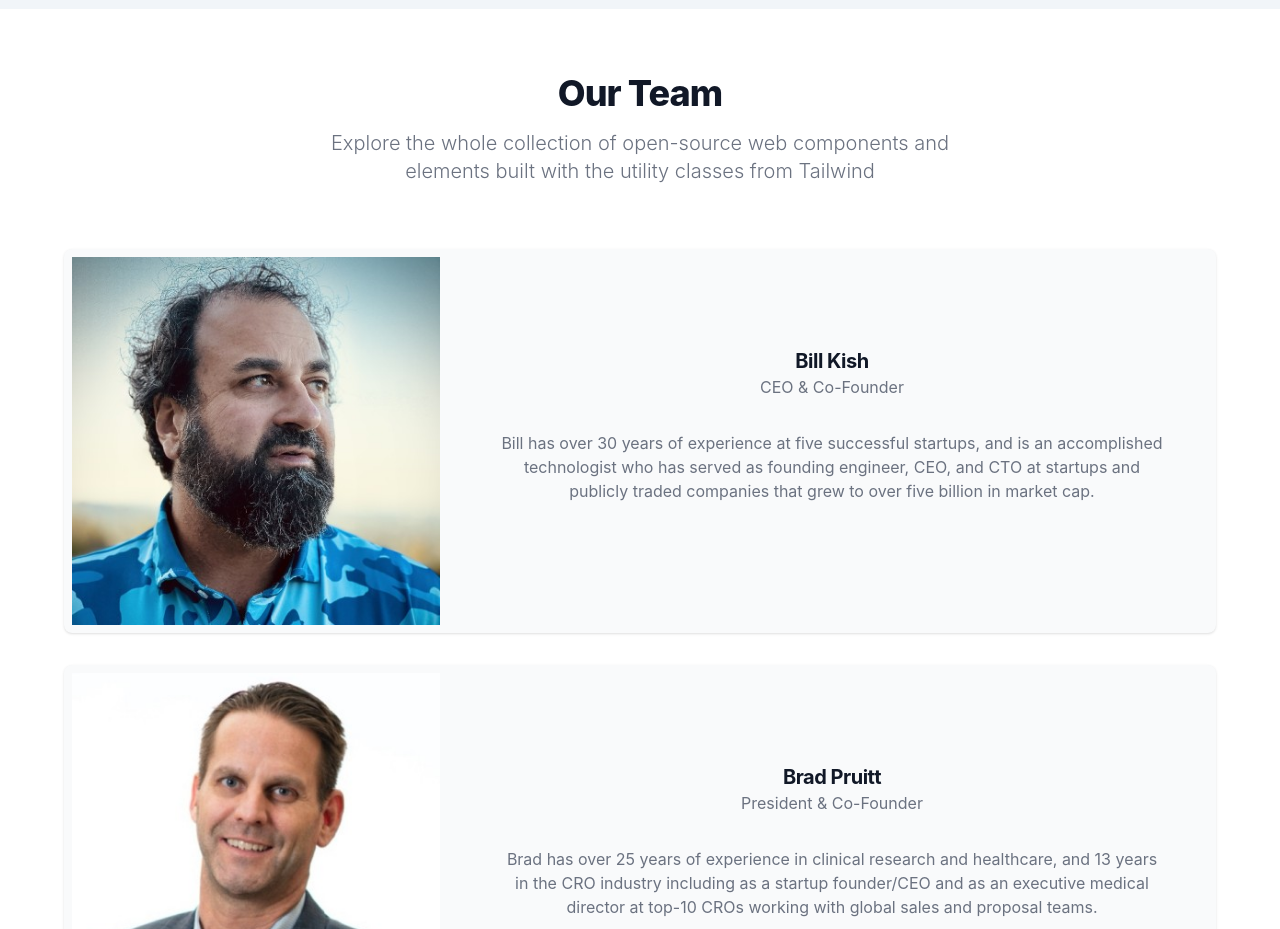
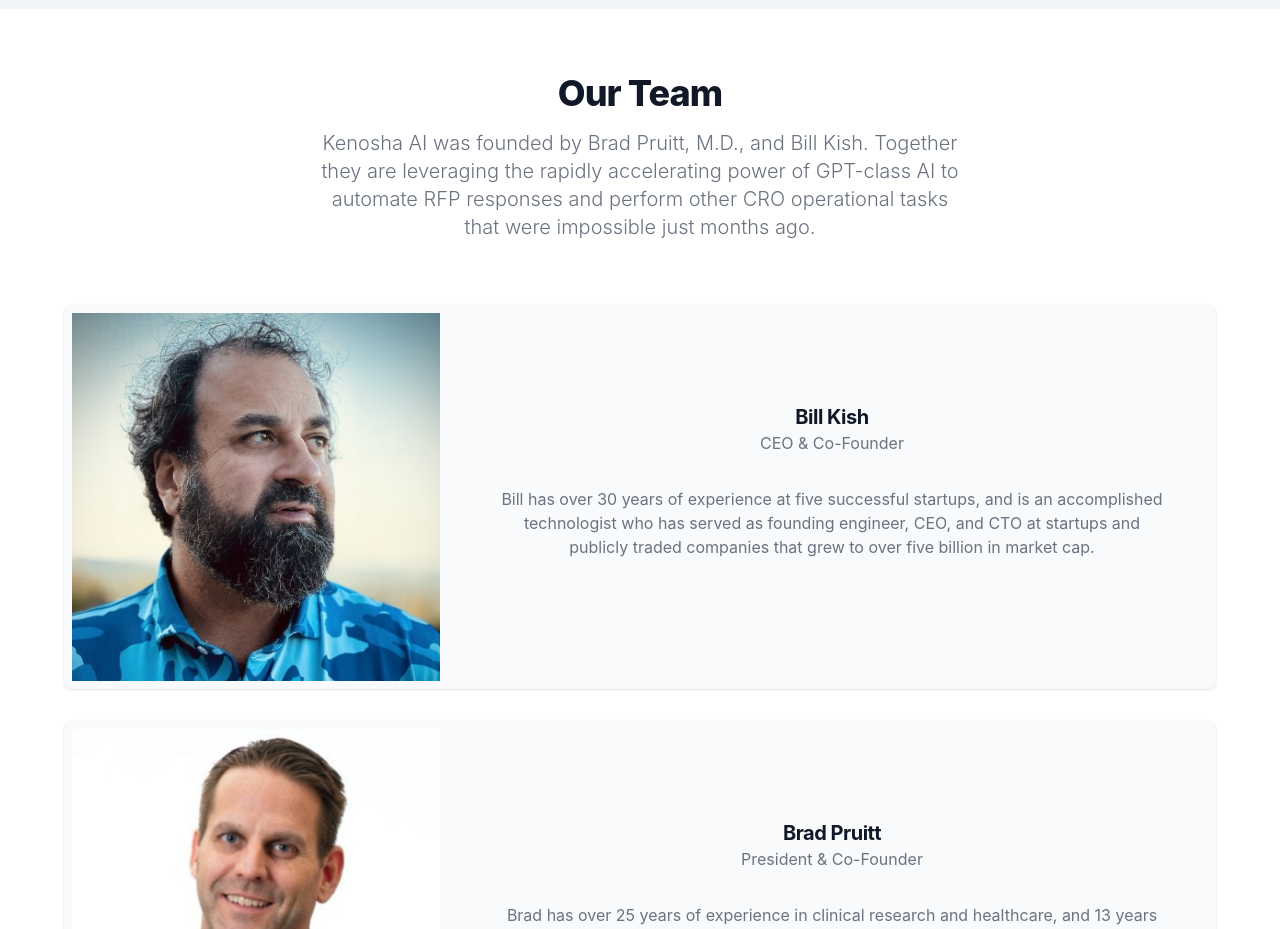
Before and after one commit to meelvidushi/kenosha-landing, a React (Create React App) app: page / in a window 1280 px wide. Shown: the part 1820-2749 px from the top of the page. Built offline with nearby package versions, Linux system fonts and the light colour scheme.

Commit message:
Website 02/07 update 13

```diff
--- a/src/components/Team.js
+++ b/src/components/Team.js
@@ -14,7 +14,7 @@ function Team() {
       <div className="p-16 mx-auto max-w-screen-xl lg:p-16">
         <div className="mx-auto max-w-screen-sm text-center mb-8 lg:mb-16">
           <h2 className="mb-4 text-4xl tracking-tight font-extrabold text-gray-900 dark:text-white">Our Team</h2>
-          <p className="font-light text-gray-500 lg:mb-16 sm:text-xl dark:text-gray-400">Explore the whole collection of open-source web components and elements built with the utility classes from Tailwind</p>
+          <p className="font-light text-gray-500 lg:mb-16 sm:text-xl dark:text-gray-400">Kenosha AI was founded by Brad Pruitt, M.D., and Bill Kish.  Together they are leveraging the rapidly accelerating power of GPT-class AI to automate RFP responses and perform other CRO operational tasks that were impossible just months ago.</p>
         </div>
         <div className="grid gap-8 mb-6 lg:mb-16 md:grid-cols-1">
 
```
